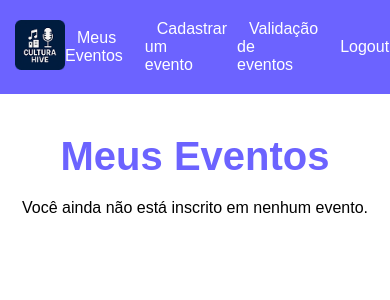
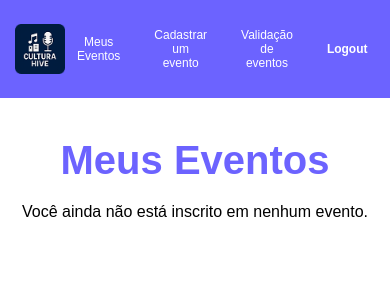
Before and after one commit to ChristianAcacio/Gerenciamento-de-eventos, a PHP site: page /Meus_eventos.php in a window 390 px wide. Shown: the top 300 px of the page. Run offline with PHP 8.4, Linux system fonts and the light colour scheme; the visitor is signed in with stand-in values (Sample User, id 1); data that the repository does not hold is empty.

Commit message:
header e meus eventos estão responsivos

```diff
--- a/Meus_eventos.php
+++ b/Meus_eventos.php
@@ -28,9 +28,11 @@ $eventos = $stmt->fetchAll(PDO::FETCH_ASSOC);
 <!DOCTYPE html>
 <html lang="pt-br">
 <head>
-  <meta charset="UTF-8">
-  <title>Meus Eventos</title>
-  <link rel="stylesheet" href="style/style.css">
+  <meta charset="UTF-8" />
+  <meta name="viewport" content="width=device-width, initial-scale=1.0"/>
+  <title>INDEX</title>
+  <link rel="stylesheet" href="style/style.css" />
+  <script async src="scrypt/code.js"></script>
 </head>
 <body class="principal">
 
@@ -50,8 +52,14 @@ $eventos = $stmt->fetchAll(PDO::FETCH_ASSOC);
         <?php if ($tipo_usuario): ?>
           <li><a href="Meus_eventos.php">Meus Eventos</a></li>
             <?php if ($tipo_usuario === 'admin'): ?>
-              <li><a href="cadastro_eventos.php">Cadastrar um evento</a></li>
-              <li><a href="validacao.php">Validação de eventos</a></li>
+              <div style="display:flex;" class="adm_pc">
+                <li><a href="cadastro_eventos.php">Cadastrar um evento</a></li>
+                <li><a href="validacao.php">Validação de eventos</a></li>
+              </div>
+              <div style="display: flex;" class="adm_cel">
+                <li><a href="cadastro_eventos.php">Cadastrar um evento</a></li>
+                <li><a href="validacao.php">Validação de eventos</a></li>
+              </div>
             <?php endif; ?>
             <form action="#" class="search">
               <div>
@@ -64,7 +72,7 @@ $eventos = $stmt->fetchAll(PDO::FETCH_ASSOC);
                 </datalist>
               </div>
             </form>
-          <li><a href="php/logout.php">Logout</a></li>
+          <li><a style="font-weight:600;" href="php/logout.php">Logout</a></li>
         <?php else: ?>
             <form action="#" class="search">
               <div>
--- a/style/style.css
+++ b/style/style.css
@@ -351,6 +351,15 @@ body.cadastro {
     html, body {
     max-width: 100%;
     overflow-x: hidden;
+    }
+
+    .header a{
+        font-size: 12px;
+        display: flex;
+        flex-direction: column;
+        align-items: center;
+        justify-content: center;
+        text-align: center;
     }
 
     .header {
```
Also changed, not shown: Descricao.php (+15 -7 lines), cadastro_eventos.php (+10 -4 lines), validacao.php (+10 -4 lines). Lines whose indentation alone changed are shown as unchanged.
